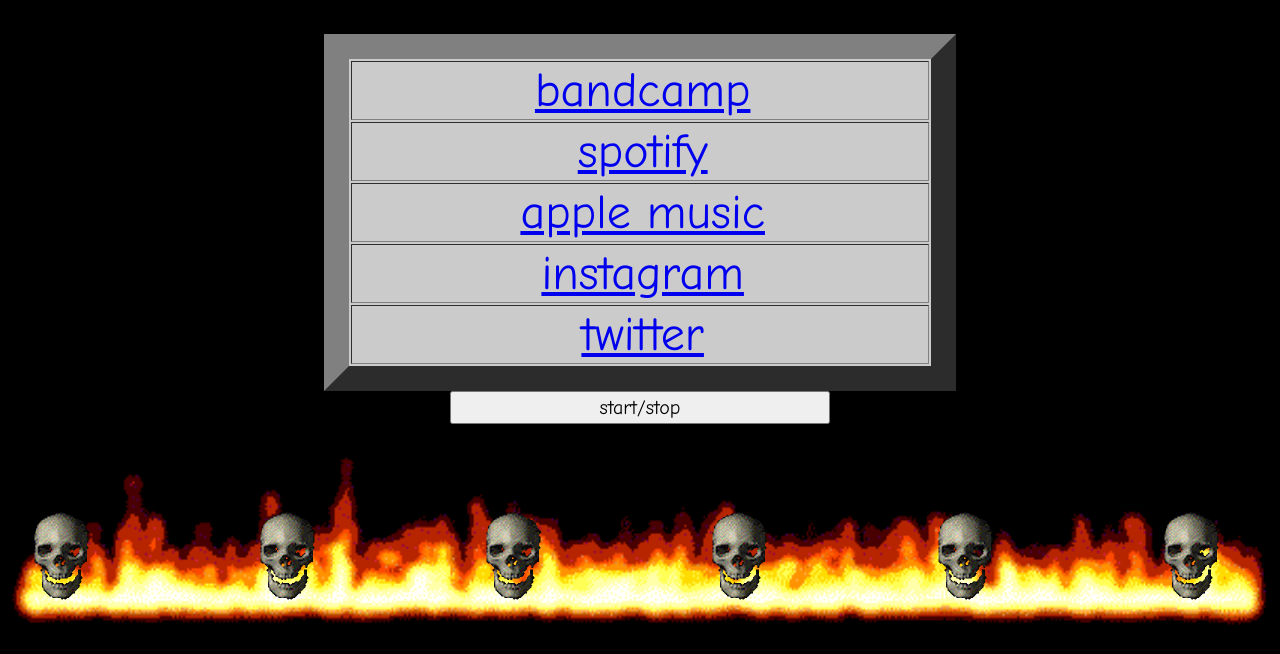
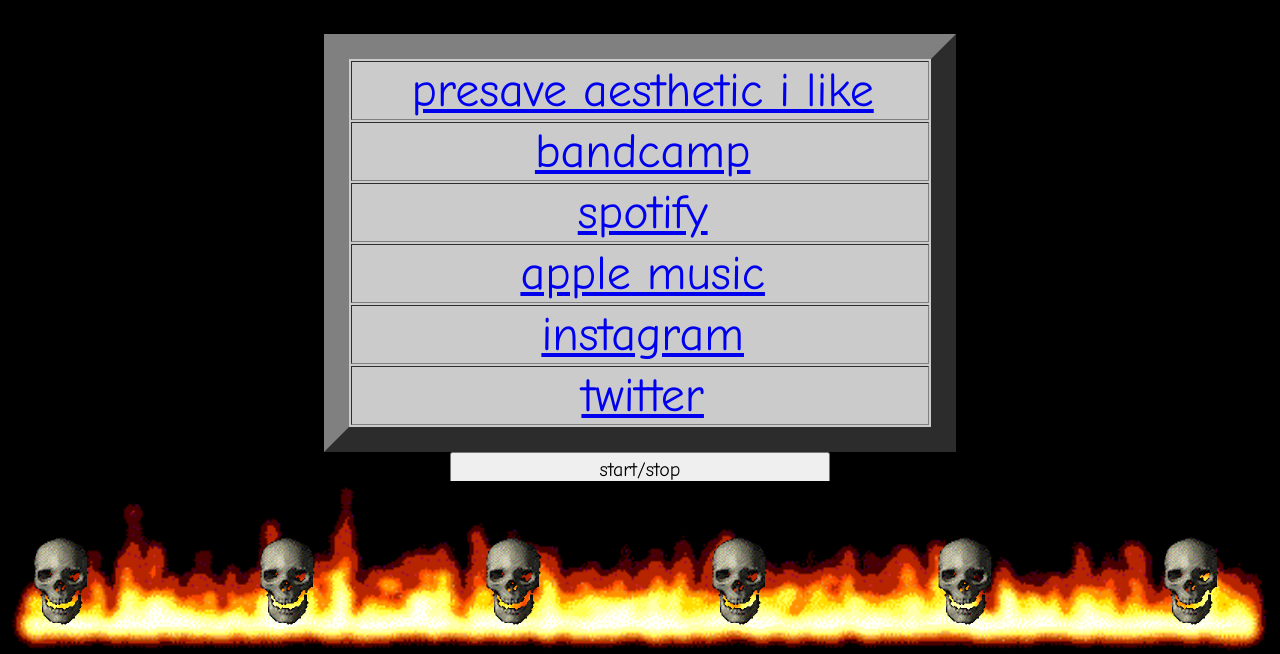
Before and after one commit to jlumsd/racecars, a plain HTML site: page index.html in a window 1280 px wide. Shown: the part 163-817 px from the top of the page. Drawn offline with Linux system fonts and the light colour scheme.

Commit message:
Added Presave Link

```diff
--- a/index.html
+++ b/index.html
@@ -83,6 +83,9 @@
             <table style="width: 50%; height: 70%; margin-left: auto; margin-right: auto; text-align:center; background-color: #CBCBCB; border-collapse:separate;" border="25">
                 <tbody>
                     <tr>
+                        <td>&nbsp;<font size="7vw"><a href="https://distrokid.com/hyperfollow/racecars/aesthetic-i-like?fbclid=IwAR3QoeCBKsWv_eBzn2NpG64Qg4Mr_NnsxvmlTLaITou8j69uj-DYaDw1aFs">presave aesthetic i like</a></font></td>
+                    </tr>
+                    <tr>
                         <td>&nbsp;<font size="7vw"><a href="https://racecars.bandcamp.com/releases">bandcamp</a></font></td>
                     </tr>
                     <tr>
```
